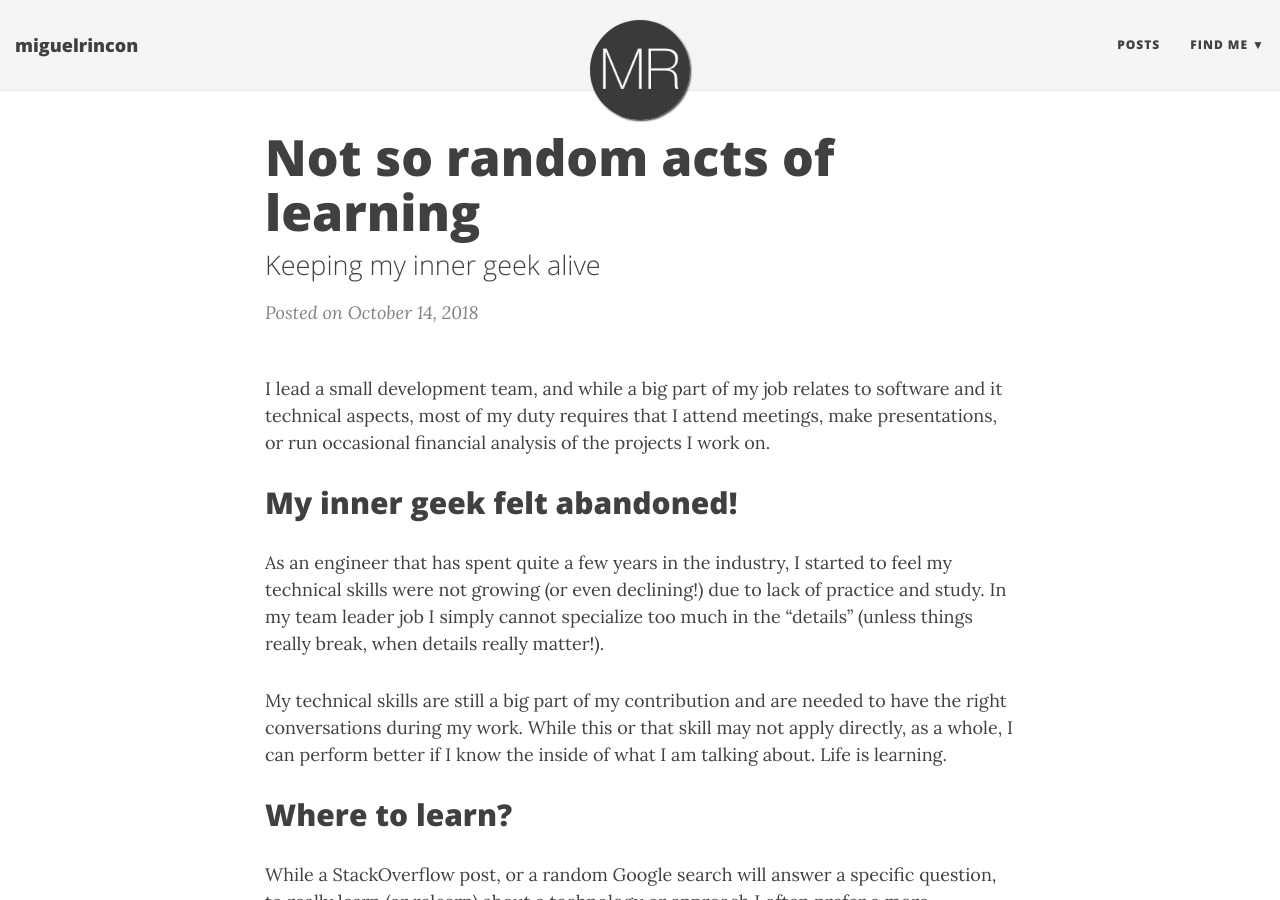
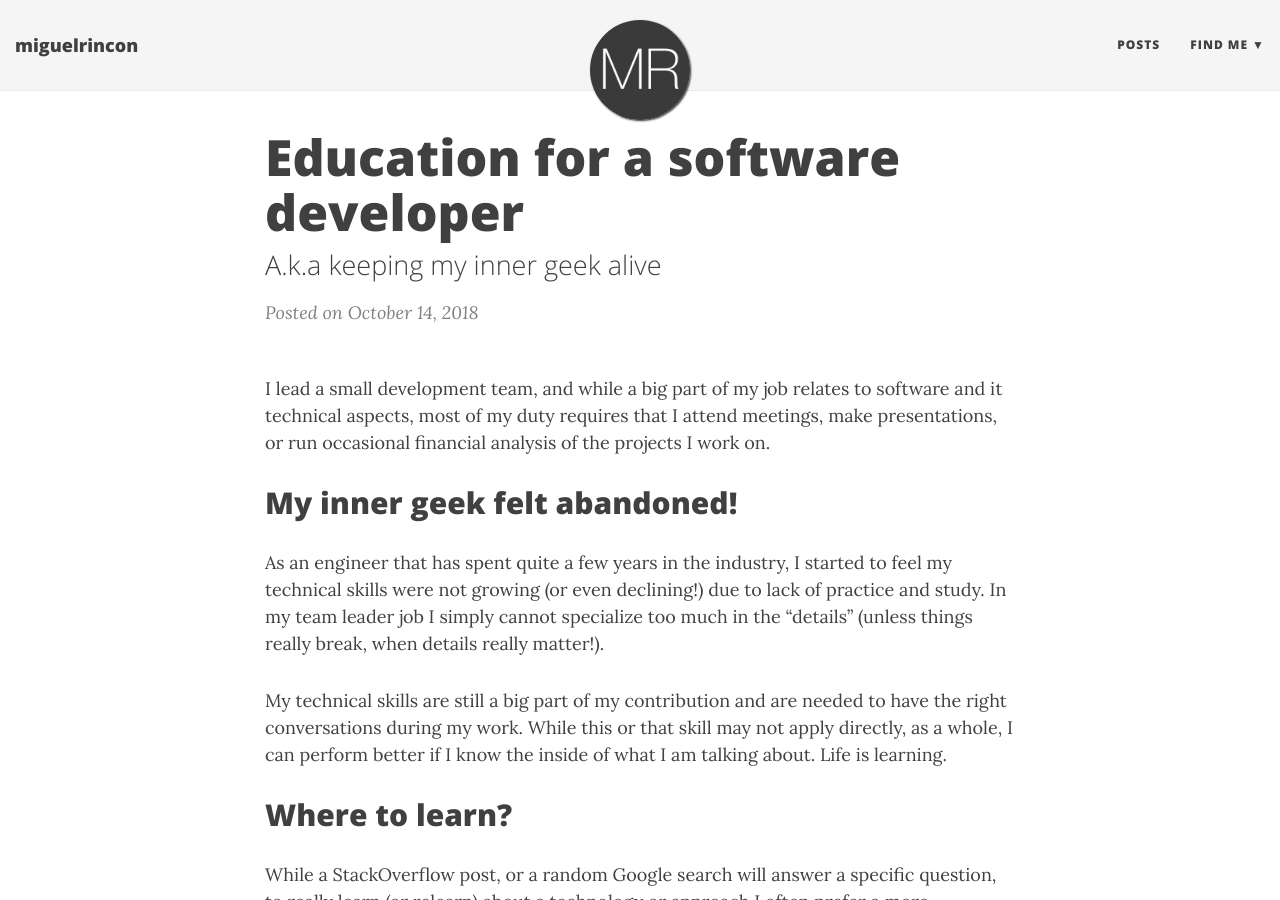
Before and after one commit to miguelrincon/miguelrincon.github.io, a Jekyll site: the page built from _posts/2018-10-14-random-acts-learning.md, in a window 1280 px wide and 900 px high. Built offline with Jekyll 4.4.1, drawn with Linux system fonts in a browser that asks for light colours.

Commit message:
Change heading for article

```diff
--- a/_posts/2018-10-14-random-acts-learning.md
+++ b/_posts/2018-10-14-random-acts-learning.md
@@ -1,7 +1,7 @@
 ---
 layout: post
-title:  Not so random acts of learning
-subtitle: Keeping my inner geek alive
+title:  Education for a software developer
+subtitle: A.k.a keeping my inner geek alive
 excerpt_separator: <!--more-->
 ---
 
```
Also changed, not shown: _posts/2018-08-15-continuous-documentation.md (+1 -0 lines).
